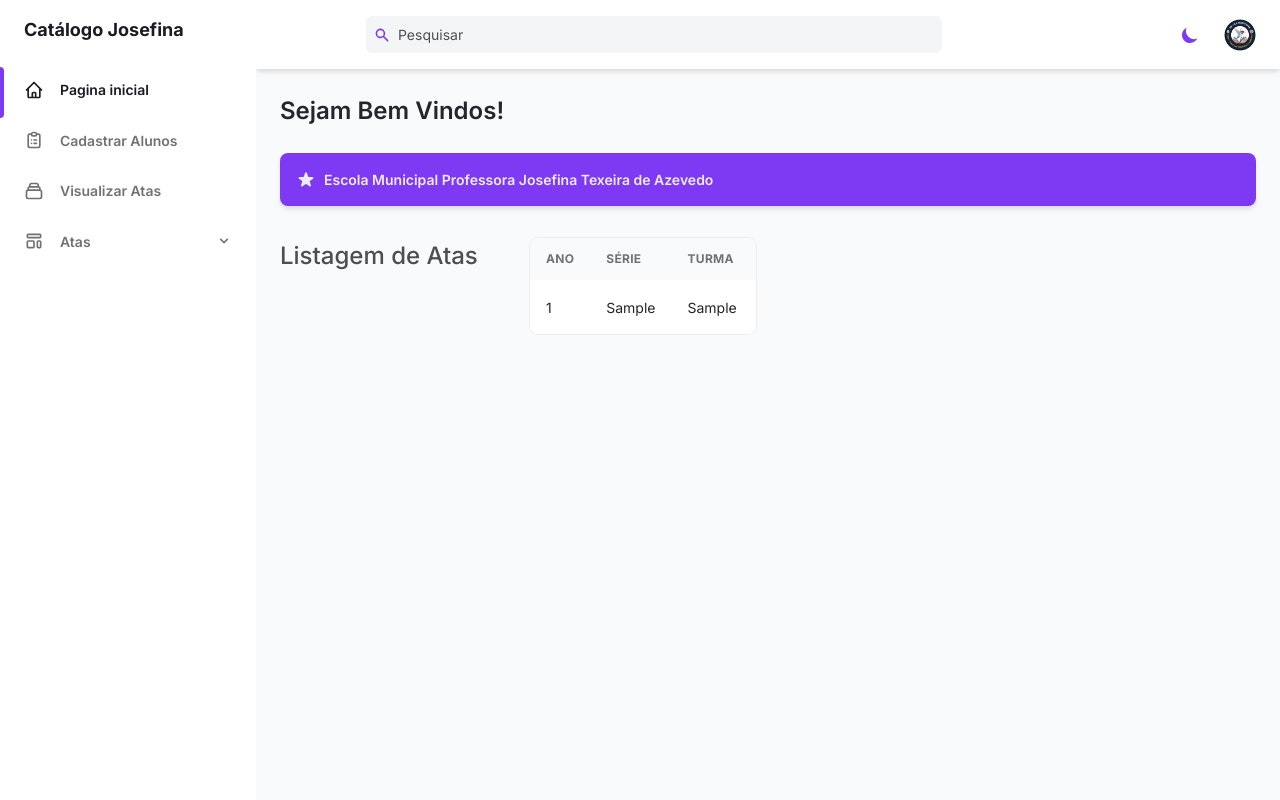
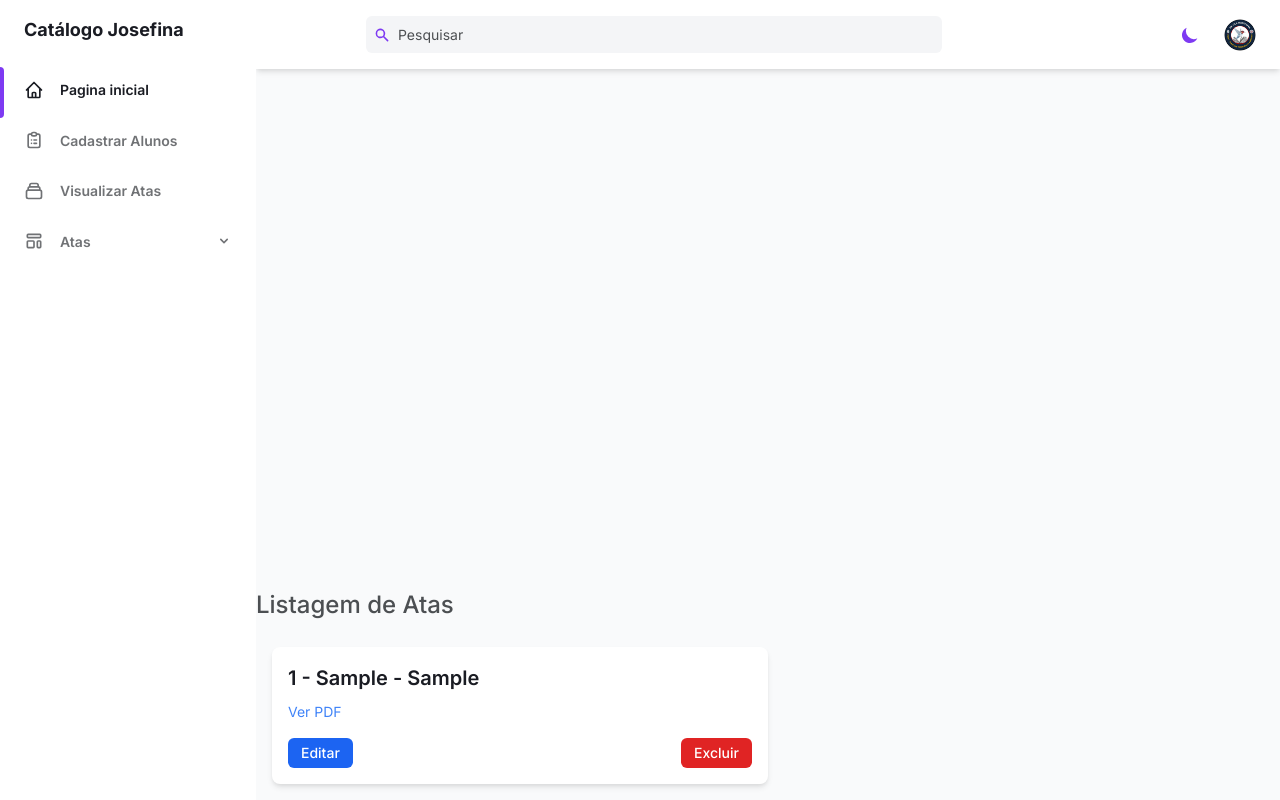
Before and after one commit to PratesLucas/SistemaDeCatalogo, a Django app: page /ata/atas/ in a window 1280 px wide. Run offline with Django 5.2, Linux system fonts and the light colour scheme; a user stored in the database is signed in; tables that the repository leaves empty hold one stand-in row (values such as "Sample post").

Commit message:
Atualizações no Sistema 20/08

```diff
--- a/CatalogoJosefina/settings.py
+++ b/CatalogoJosefina/settings.py
@@ -39,11 +39,11 @@ INSTALLED_APPS = [
     'django.contrib.sessions',
     'django.contrib.messages',
     'django.contrib.staticfiles',
-    'crispy_forms',
-    'crispy_bootstrap5',
     'accounts',
     'pessoa',
     'ata',
+    'crispy_forms',
+    'crispy_bootstrap5',
 ]
 
 MIDDLEWARE = [
@@ -155,5 +155,5 @@ DEFAULT_AUTO_FIELD = 'django.db.models.BigAutoField'
 LOGIN_REDIRECT_URL = '/pessoa/'
 LOGOUT_REDIRECT_URL = '/accounts/login/'
 
-CRISPY_ALLOWED_TEMPLATE_PACKS = "bootstrap5"
+# CRISPY_ALLOWED_TEMPLATE_PACKS = "bootstrap5"
 CRISPY_TEMPLATE_PACK = "bootstrap5"
--- a/CatalogoJosefina/urls.py
+++ b/CatalogoJosefina/urls.py
@@ -1,5 +1,7 @@
 from django.contrib import admin
 from django.urls import include, path
+from django.conf import settings
+from django.conf.urls.static import static
 from django.contrib.auth import views as auth_views
 
 urlpatterns = [
@@ -10,4 +12,7 @@ urlpatterns = [
     path("accounts/", include ("django.contrib.auth.urls")),
     path("ata/", include ("ata.urls")),
     path('admin/', admin.site.urls),
-]
+] + static(settings.MEDIA_URL, document_root=settings.MEDIA_ROOT)
+
+if settings.DEBUG:
+    urlpatterns += static(settings.MEDIA_URL, document_root=settings.MEDIA_ROOT)
--- a/ata/urls.py
+++ b/ata/urls.py
@@ -4,4 +4,6 @@ from ata import views
 urlpatterns = [
     path('atas/', views.atas_view, name='atas'),
     path('cadastro_ata/', views.cadastro_ata_view, name='cadastro_ata'),
+    path('edit_ata/<int:ata_id>/', views.edit_ata_view, name='edit_ata'),
+    path('remove_ata/<int:ata_id>/', views.remove_ata_view, name='remove_ata'),
 ]
--- a/ata/views.py
+++ b/ata/views.py
@@ -7,18 +7,13 @@ from django.contrib.auth.decorators import login_required
 
 @login_required
 def atas_view(request):
-    if request.GET:
-        dic = {}
-        for chave, valor in request.GET.lists():
-            dic.update({chave + "__contains": valor[0]})
-        atas = Atas.objects.all().filter(**dic)
-    else:
-        atas = Atas.objects.all()
-
-    template = loader.get_template('ata/atas.html')
-    context = {'atas': atas}
-
-    return HttpResponse(template.render(context, request))
+    atas = Atas.objects.all()
+    for ata in atas:
+        if not ata.pdf or not ata.pdf.name:
+            ata.pdf_url = None
+        else:
+            ata.pdf_url = ata.pdf.url
+    return render(request, 'ata/atas.html', {'atas': atas})
 
 @login_required
 def cadastro_ata_view(request):
@@ -29,7 +24,7 @@ def cadastro_ata_view(request):
         if form.is_valid():
             form.save()
 
-            return HttpResponseRedirect('/ata/')
+            return HttpResponseRedirect('/ata/atas/')
     else:
         form = AtasForm()
 
@@ -37,3 +32,31 @@ def cadastro_ata_view(request):
     context = {'form': form}
 
     return HttpResponse(template.render(context, request))
+
+@login_required
+def edit_ata_view(request, ata_id):
+
+    ata = Atas.objects.get(pk = ata_id)
+
+    if request.method == "POST":
+        form = AtasForm(request.POST, instance=ata)
+
+        if form.is_valid():
+            form.save()
+
+            return HttpResponseRedirect('/ata/atas/')
+    else:
+        form = AtasForm(instance=ata)
+
+    template = loader.get_template('ata/cadastro_ata.html')
+    context = {'form': form}
+
+    return HttpResponse(template.render(context, request))
+
+@login_required
+def remove_ata_view(request, ata_id):
+
+    ata = Atas.objects.get(pk = ata_id)
+    ata.delete()
+
+    return HttpResponseRedirect('/ata/atas/')
--- a/pessoa/views.py
+++ b/pessoa/views.py
@@ -17,10 +17,7 @@ def index(request):
     else:
         pessoas = Pessoa.objects.all()
 
-    template = loader.get_template("_base.html")
-    context = {'pessoas' : pessoas}
-
-    return HttpResponse(template.render(context, request))
+    return render(request, 'pessoa/listagem.html', {'pessoas': pessoas})
 
 @login_required
 def details(request, pessoa_id):
--- a/templates/_base.html
+++ b/templates/_base.html
@@ -262,29 +262,7 @@
           </div>
         </header>
         <main class="h-full overflow-y-auto">
-          <div class="container px-6 mx-auto grid">
-            <h2
-              class="my-6 text-2xl font-semibold text-gray-700 dark:text-gray-200"
-            >
-              Sejam Bem Vindos!
-            </h2>
-            <!-- CTA -->
-            <a
-              class="flex items-center justify-between p-4 mb-8 text-sm font-semibold text-purple-100 bg-purple-600 rounded-lg shadow-md focus:outline-none focus:shadow-outline-purple"
-            >
-              <div class="flex items-center">
-                <svg
-                  class="w-5 h-5 mr-2"
-                  fill="currentColor"
-                  viewBox="0 0 20 20"
-                >
-                  <path
-                    d="M9.049 2.927c.3-.921 1.603-.921 1.902 0l1.07 3.292a1 1 0 00.95.69h3.462c.969 0 1.371 1.24.588 1.81l-2.8 2.034a1 1 0 00-.364 1.118l1.07 3.292c.3.921-.755 1.688-1.54 1.118l-2.8-2.034a1 1 0 00-1.175 0l-2.8 2.034c-.784.57-1.838-.197-1.539-1.118l1.07-3.292a1 1 0 00-.364-1.118L2.98 8.72c-.783-.57-.38-1.81.588-1.81h3.461a1 1 0 00.951-.69l1.07-3.292z"
-                  ></path>
-                </svg>
-                <span>Escola Municipal Professora Josefina Texeira de Azevedo</span>
-              </div>
-            </a>
             <!-- Cards -->
             <div class="grid gap-6 mb-8 md:grid-cols-2 xl:grid-cols-4">
               <!-- Card -->
+        </main>
--- a/templates/ata/atas.html
+++ b/templates/ata/atas.html
@@ -18,140 +18,43 @@
 
 <body>
 
-</body>
   {% include '_base.html' %}
-<!--
-            <div
-                class="flex items-center p-4 bg-white rounded-lg shadow-xs dark:bg-gray-800"
-              >
-                <div
-                  class="p-3 mr-4 text-orange-500 bg-orange-100 rounded-full dark:text-orange-100 dark:bg-orange-500"
-                >
-                  <svg class="w-5 h-5" fill="currentColor" viewBox="0 0 20 20">
-                    <path
-                      d="M13 6a3 3 0 11-6 0 3 3 0 016 0zM18 8a2 2 0 11-4 0 2 2 0 014 0zM14 15a4 4 0 00-8 0v3h8v-3zM6 8a2 2 0 11-4 0 2 2 0 014 0zM16 18v-3a5.972 5.972 0 00-.75-2.906A3.005 3.005 0 0119 15v3h-3zM4.75 12.094A5.973 5.973 0 004 15v3H1v-3a3 3 0 013.75-2.906z"
-                    ></path>
-                  </svg>
-                </div>
-                <div>
-                  <p
-                    class="mb-2 text-sm font-medium text-gray-600 dark:text-gray-400"
-                  >
-                    Relatório
-                  </p>
-                  <p
-                    class="text-lg font-semibold text-gray-700 dark:text-gray-200"
-                  >
-                    2024
-                  </p>
-                </div>
-              </div>
-
-
-              <div
-                class="flex items-center p-4 bg-white rounded-lg shadow-xs dark:bg-gray-800"
-              >
-                <div
-                  class="p-3 mr-4 text-orange-500 bg-orange-100 rounded-full dark:text-orange-100 dark:bg-orange-500"
-                >
-                  <svg class="w-5 h-5" fill="currentColor" viewBox="0 0 20 20">
-                    <path
-                      d="M13 6a3 3 0 11-6 0 3 3 0 016 0zM18 8a2 2 0 11-4 0 2 2 0 014 0zM14 15a4 4 0 00-8 0v3h8v-3zM6 8a2 2 0 11-4 0 2 2 0 014 0zM16 18v-3a5.972 5.972 0 00-.75-2.906A3.005 3.005 0 0119 15v3h-3zM4.75 12.094A5.973 5.973 0 004 15v3H1v-3a3 3 0 013.75-2.906z"
-                    ></path>
-                  </svg>
-                </div>
-                <div>
-                  <p
-                    class="mb-2 text-sm font-medium text-gray-600 dark:text-gray-400"
-                  >
-                    Relatório
-                  </p>
-                  <p
-                    class="text-lg font-semibold text-gray-700 dark:text-gray-200"
-                  >
-                    2023
-                  </p>
-                </div>
-              </div> -->
   <p class="mb-2 text-2xl font-medium text-gray-600 dark:text-gray-400">
     Listagem de Atas
   </p>
 
-<div class="w-full overflow-hidden rounded-lg shadow-xs">
-  <div class="w-full overflow-x-auto">
-    <table class="w-full whitespace-no-wrap">
-      <thead>
-        <tr
-          class="text-xs font-semibold tracking-wide text-left text-gray-500 uppercase bg-gray-50 dark:bg-gray-700 dark:text-gray-400">
-          <th class="px-4 py-3">Ano</th>
-          <th class="px-4 py-3">Série</th>
-          <th class="px-4 py-3">Turma</th>
-          <th class="px-4 py-3">PDF</th>
-        </tr>
-      </thead>
-      <tbody class="bg-white divide-y dark:divide-gray-700 dark:bg-gray-800">
+  <div class="w-full p-4">
+    <div class="grid grid-cols-1 md:grid-cols-2 lg:grid-cols-3 gap-4">
       {% for ata in atas %}
-        <tr class="text-gray-700 dark:text-gray-400">
-          <td class="px-4 py-3 text-sm">{{ ata.ano }}</td>
-          <td class="px-4 py-3 text-sm">{{ ata.serie }}</td>
-          <td class="px-4 py-3 text-sm">{{ ata.turma }}</td>
-          <td class="px-4 py-3 text-sm">
-            {% if ata.pdf %}
-            <a href="{{ ata.pdf.url }}" target="_blank" class="text-blue-500 hover:underline">Ver PDF</a>
+      <div class="bg-white dark:bg-gray-800 rounded-lg shadow-md p-4 flex flex-col justify-between h-64">
+        <div>
+          <h2 class="text-xl font-semibold text-gray-800 dark:text-gray-200 mb-2">{{ ata.ano }} - {{ ata.serie }} - {{ ata.turma }}</h2>
+          <p class="text-sm text-gray-600 dark:text-gray-400 mb-4">
+            {% if ata.pdf_url %}
+            <a href="{{ ata.pdf_url }}" target="_blank" class="text-blue-500 hover:underline">Ver PDF</a>
             {% else %}
             Não disponível
             {% endif %}
-          </td>
-          <td class="px-4 py-3 text-sm">
-            <a href="{% url 'details' pessoa.id %}">
-              <button
-                class="px-3 py-1 text-sm font-medium leading-5 text-white transition-colors duration-150 bg-blue-600 border border-transparent rounded-md active:bg-blue-600 hover:bg-blue-700 focus:outline-none focus:shadow-outline-blue">
-                Detalhar
-              </button>
-            </a>
-          </td>
-          <td class="px-4 py-3 text-sm">
-            <a href="{% url 'edit' pessoa.id %}">
+          </p>
+        </div>
+        <div class="flex justify-between mt-auto">
+          <a href="{% url 'edit_ata' ata.id %}">
             <button
               class="px-3 py-1 text-sm font-medium leading-5 text-white transition-colors duration-150 bg-blue-600 border border-transparent rounded-md active:bg-blue-600 hover:bg-blue-700 focus:outline-none focus:shadow-outline-blue">
               Editar
             </button>
           </a>
-          </td>
-          <td class="px-4 py-3 text-sm">
-            <a href="{% url 'remove' pessoa.id %}">
+          <a href="{% url 'remove_ata' ata.id %}">
             <button
               class="px-3 py-1 text-sm font-medium leading-5 text-white transition-colors duration-150 bg-red-600 border border-transparent rounded-md active:bg-red-700 hover:bg-red-800 focus:outline-none focus:shadow-outline-red">
               Excluir
             </button>
           </a>
-          </td>
-        </tr>
-        {% endfor %}
-      </tbody>
-    </table>
         </div>
       </div>
-<!--
-<table>
-  <thead>
-    <tr>
-      <th>Ano</th>
-      <th>Série</th>
-      <th>Turma</th>
-      <th>PDF</th>
-    </tr>
-  </thead>
-  <tbody>
-    {% for ata in atas %}
-    <tr>
-      <td>{{ ata.ano }}</td>
-      <td>{{ ata.serie }}</td>
-      <td>{{ ata.turma }}</td>
-      <td><a href="{{ ata.pdf.url }}">Ver PDF</a></td>
-    </tr>
       {% endfor %}
-  </tbody>
-</table>
+    </div>
+  </div>
+</body>
 
-</html> -->
+</html>
--- a/templates/pessoa/add.html
+++ b/templates/pessoa/add.html
@@ -28,7 +28,7 @@
       <h1>CADASTRO</h1>
       <form action="/add/" method="post">
         {% csrf_token %}
-        {% crispy form %}
+        {{ form|crispy }}
         <input type="submit" value="Salvar">
       </form>
 
--- a/templates/pessoa/listagem.html
+++ b/templates/pessoa/listagem.html
@@ -437,7 +437,7 @@
                       </a>
                     </td>
                     <td class="px-4 py-3 text-sm">
-                      <a href="{% url 'edit' pessoa.id %}">
+                      <a href="{% url 'refresh' pessoa.id %}">
                         <button
                           class="px-3 py-1 text-sm font-medium leading-5 text-white transition-colors duration-150 bg-blue-600 border border-transparent rounded-md active:bg-blue-600 hover:bg-blue-700 focus:outline-none focus:shadow-outline-blue">
                           Editar
@@ -445,7 +445,7 @@
                       </a>
                     </td>
                     <td class="px-4 py-3 text-sm">
-                      <a href="{% url 'remove' pessoa.id %}">
+                      <a href="{% url 'delete' pessoa.id %}">
                         <button
                           class="px-3 py-1 text-sm font-medium leading-5 text-white transition-colors duration-150 bg-red-600 border border-transparent rounded-md active:bg-red-700 hover:bg-red-800 focus:outline-none focus:shadow-outline-red">
                           Excluir
```
Also changed, not shown: templates/ata/cadastro_ata.html (+12 -9 lines), templates/pessoa/detalhes.html (added, +26 -0 lines), templates/pessoa/edit.html (added, +11 -0 lines), templates/registration/login.html (+6 -5 lines). Lines whose indentation alone changed are shown as unchanged.
